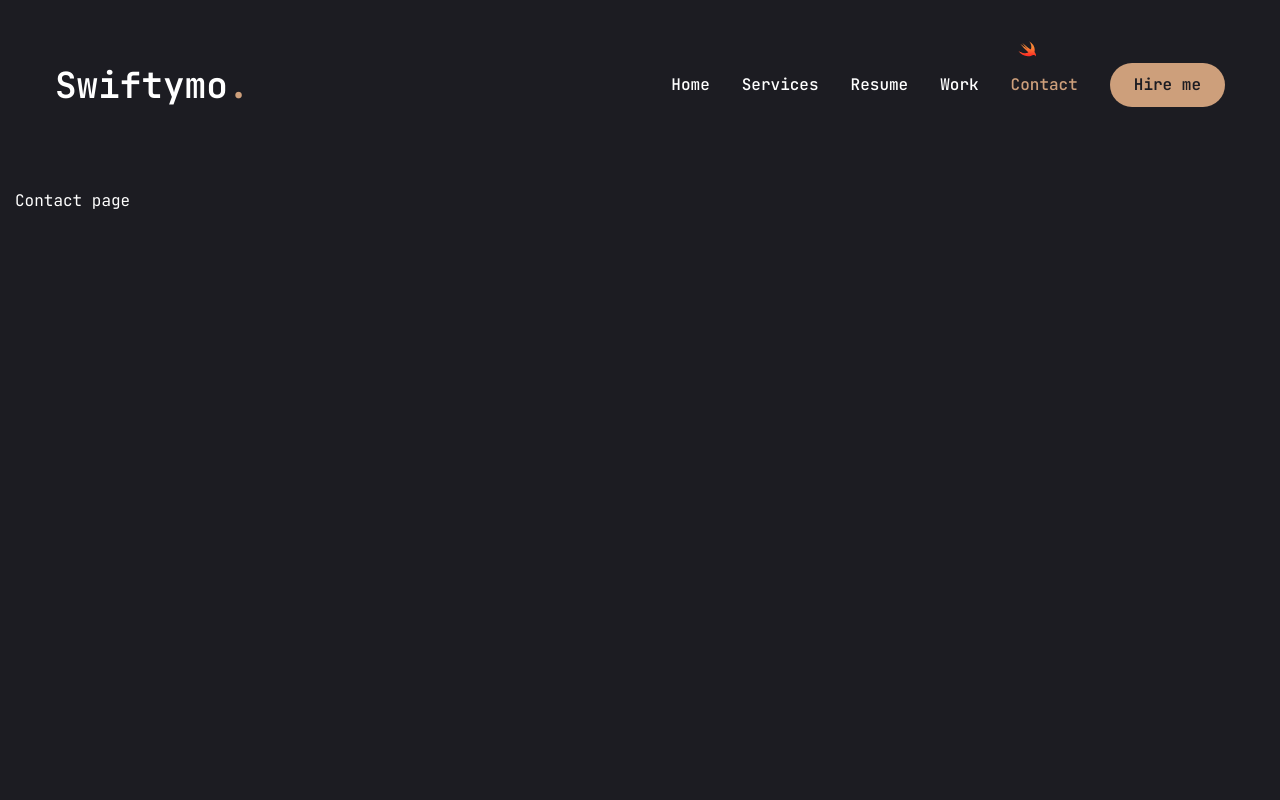
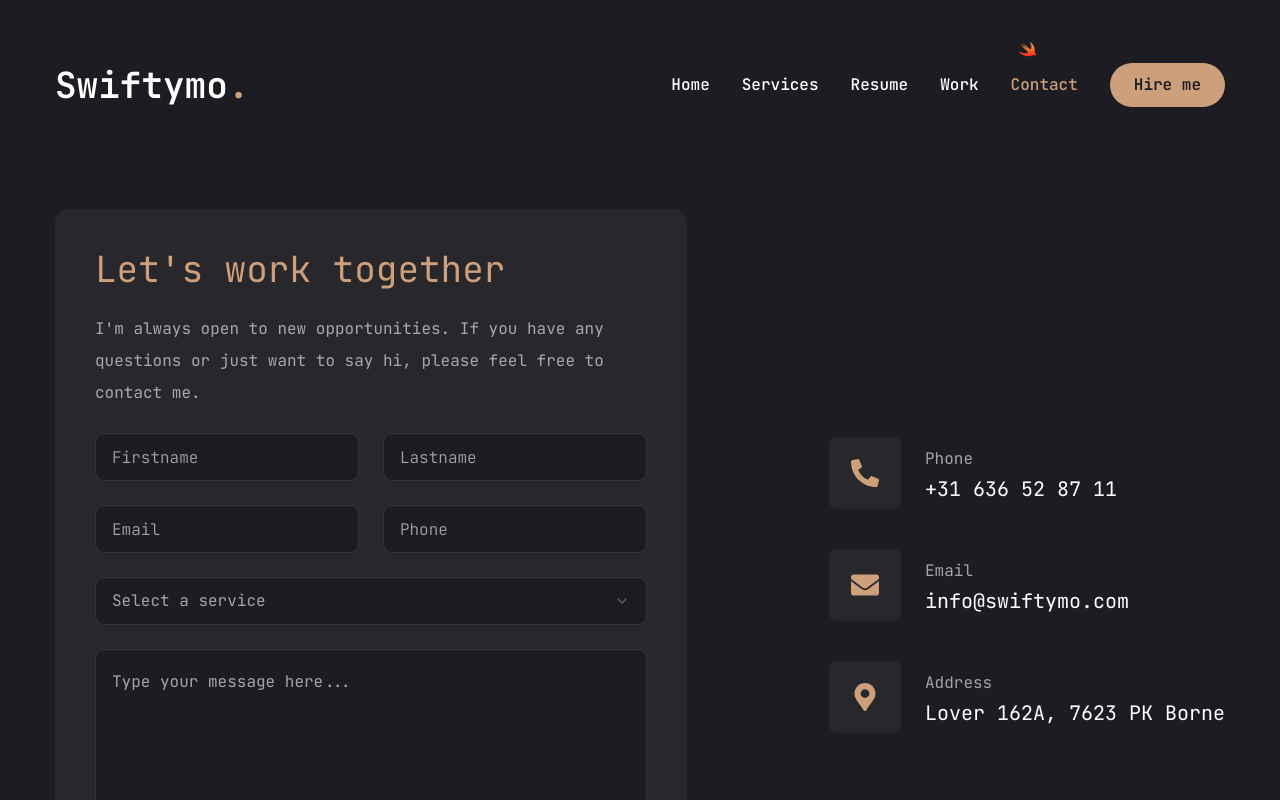
Before and after one commit to mohwaili/swiftymo-portfolio-v2, a Next.js app: page /contact in a window 1280 px wide. Shown: the top 800 px of the page. Built offline with nearby package versions, Linux system fonts and the light colour scheme; a web font is replaced by a local one.

Commit message:
implement contact page

```diff
--- a/src/app/contact/page.tsx
+++ b/src/app/contact/page.tsx
@@ -1,7 +1,108 @@
-import React from 'react'
+"use client";
+
+import { Button } from "@/components/ui/button";
+import { Input } from "@/components/ui/input";
+import { Textarea } from "@/components/ui/textarea";
+
+import {
+  Select,
+  SelectContent,
+  SelectGroup,
+  SelectItem,
+  SelectLabel,
+  SelectTrigger,
+  SelectValue,
+} from "@/components/ui/select";
+
+import React from "react";
+import { FaPhoneAlt, FaEnvelope, FaMapMarkerAlt } from "react-icons/fa";
+
+const info = [
+  {
+    icon: <FaPhoneAlt />,
+    title: "Phone",
+    description: "+31 636 52 87 11",
+  },
+  {
+    icon: <FaEnvelope />,
+    title: "Email",
+    description: "info@swiftymo.com",
+  },
+  {
+    icon: <FaMapMarkerAlt />,
+    title: "Address",
+    description: "Lover 162A, 7623 PK Borne",
+  },
+];
+
+import { motion } from "framer-motion";
 
 export default function page() {
   return (
-    <div className='container'>Contact page</div>
-  )
+    <motion.section
+      initial={{ opacity: 0 }}
+      animate={{
+        opacity: 1,
+        transition: { delay: 0.4, duration: 0.4, ease: "easeIn" },
+      }}
+      className="py-6"
+    >
+      <div className="container mx-auto">
+        <div className="flex flex-col xl:flex-row gap-[30px]">
+
+          <div className="xl:w-[54%] order-2 xl:order-none">
+            <form className="flex flex-col gap-6 p-10 bg-[#27272c] rounded-xl">
+              <h3 className="text-4xl text-accent">Let's work together</h3>
+              <p className="text-white/60">
+                I'm always open to new opportunities. If you have any questions
+                or just want to say hi, please feel free to contact me.
+              </p>
+              <div className="grid grid-cols-1 md:grid-cols-2 gap-6">
+                <Input type="firstname" placeholder="Firstname" />
+                <Input type="lastname" placeholder="Lastname" />
+                <Input type="email" placeholder="Email" />
+                <Input type="phone" placeholder="Phone" />
+              </div>
+              <Select>
+                <SelectTrigger className="w-full">
+                  <SelectValue placeholder="Select a service" />
+                </SelectTrigger>
+                <SelectContent>
+                  <SelectGroup>
+                    <SelectLabel>Select a service</SelectLabel>
+                    <SelectItem value="est">Web Development</SelectItem>
+                    <SelectItem value="cst">App Development</SelectItem>
+                  </SelectGroup>
+                </SelectContent>
+              </Select>
+
+              <Textarea
+                className="h-[200px]"
+                placeholder="Type your message here..."
+              />
+              <Button size="md" className="max-w-40">
+                Send message
+              </Button>
+            </form>
+          </div>
+
+          <div className="flex-1 flex items-center xl:justify-end order-1 xl:order-none mb-8 xl:mb-0">
+            <ul className="flex flex-col gap-10">
+              {info.map((item, index) => (
+                <li key={index} className="flex items-center gap-6">
+                  <div className="w-[52px] h-[52px] xl:w-[72px] xl:h-[72px] bg-[#27272c] text-accent rounded-md flex items-center justify-center">
+                    <div className="text-[28px]">{item.icon}</div>
+                  </div>
+                  <div className="flex-1">
+                      <p className="text-white/60">{item.title}</p>
+                      <h3 className="text-xl">{item.description}</h3>
+                  </div>
+                </li>
+              ))}
+            </ul>
+          </div>
+        </div>
+      </div>
+    </motion.section>
+  );
 }
--- /dev/null
+++ b/src/components/WorkSliderBtns.tsx
@@ -0,0 +1,24 @@
+import React from 'react'
+
+import { useSwiper } from 'swiper/react';
+import { PiCaretLeftBold, PiCaretRightBold } from 'react-icons/pi';
+
+interface WorkSliderBtnsProps {
+    containerStyles: string;
+    btnStyles: string;
+    iconsStyles: string;
+}
+
+export default function WorkSliderBtns({ containerStyles, btnStyles, iconsStyles }: WorkSliderBtnsProps) {
+    const swiper = useSwiper();
+  return (
+    <div className={containerStyles}>
+        <button className={btnStyles} onClick={() => swiper.slidePrev()}>
+            <PiCaretLeftBold className={iconsStyles} />
+        </button>
+        <button className={btnStyles} onClick={() => swiper.slideNext()}>
+            <PiCaretRightBold className={iconsStyles} />
+        </button>
+    </div>
+  )
+}
--- a/src/components/ui/input.tsx
+++ b/src/components/ui/input.tsx
@@ -8,9 +8,7 @@ function Input({ className, type, ...props }: React.ComponentProps<"input">) {
       type={type}
       data-slot="input"
       className={cn(
-        "file:text-foreground placeholder:text-muted-foreground selection:bg-primary selection:text-primary-foreground dark:bg-input/30 border-input h-9 w-full min-w-0 rounded-md border bg-transparent px-3 py-1 text-base shadow-xs transition-[color,box-shadow] outline-none file:inline-flex file:h-7 file:border-0 file:bg-transparent file:text-sm file:font-medium disabled:pointer-events-none disabled:cursor-not-allowed disabled:opacity-50 md:text-sm",
-        "focus-visible:border-ring focus-visible:ring-ring/50 focus-visible:ring-[3px]",
-        "aria-invalid:ring-destructive/20 dark:aria-invalid:ring-destructive/40 aria-invalid:border-destructive",
+        "flex h-[48px] rounded-md border border-white/10 focus:border-accent font-light bg-primary px-4 py-5 text-base placeholder:text-white/60 outline-none",
         className
       )}
       {...props}
--- a/src/components/ui/select.tsx
+++ b/src/components/ui/select.tsx
@@ -37,7 +37,7 @@ function SelectTrigger({
       data-slot="select-trigger"
       data-size={size}
       className={cn(
-        "border-input data-[placeholder]:text-muted-foreground [&_svg:not([class*='text-'])]:text-muted-foreground focus-visible:border-ring focus-visible:ring-ring/50 aria-invalid:ring-destructive/20 dark:aria-invalid:ring-destructive/40 aria-invalid:border-destructive dark:bg-input/30 dark:hover:bg-input/50 flex w-fit items-center justify-between gap-2 rounded-md border bg-transparent px-3 py-2 text-sm whitespace-nowrap shadow-xs transition-[color,box-shadow] outline-none focus-visible:ring-[3px] disabled:cursor-not-allowed disabled:opacity-50 data-[size=default]:h-9 data-[size=sm]:h-8 *:data-[slot=select-value]:line-clamp-1 *:data-[slot=select-value]:flex *:data-[slot=select-value]:items-center *:data-[slot=select-value]:gap-2 [&_svg]:pointer-events-none [&_svg]:shrink-0 [&_svg:not([class*='size-'])]:size-4",
+        "flex h-[48px] w-full items-center justify-between rounded-md border border-white/10 bg-primary px-4 py-5 text-base text-white/60 placeholder:text-white/10 focus:border-accent outline-none",
         className
       )}
       {...props}
@@ -62,7 +62,7 @@ function SelectContent({
       <SelectPrimitive.Content
         data-slot="select-content"
         className={cn(
-          "bg-popover text-popover-foreground data-[state=open]:animate-in data-[state=closed]:animate-out data-[state=closed]:fade-out-0 data-[state=open]:fade-in-0 data-[state=closed]:zoom-out-95 data-[state=open]:zoom-in-95 data-[side=bottom]:slide-in-from-top-2 data-[side=left]:slide-in-from-right-2 data-[side=right]:slide-in-from-left-2 data-[side=top]:slide-in-from-bottom-2 relative z-50 max-h-(--radix-select-content-available-height) min-w-[8rem] origin-(--radix-select-content-transform-origin) overflow-x-hidden overflow-y-auto rounded-md border shadow-md",
+          "border-white/10 text-white bg-background data-[state=open]:animate-in data-[state=closed]:animate-out data-[state=closed]:fade-out-0 data-[state=open]:fade-in-0 data-[state=closed]:zoom-out-95 data-[state=open]:zoom-in-95 data-[side=bottom]:slide-in-from-top-2 data-[side=left]:slide-in-from-right-2 data-[side=right]:slide-in-from-left-2 data-[side=top]:slide-in-from-bottom-2 relative z-50 max-h-(--radix-select-content-available-height) min-w-[8rem] origin-(--radix-select-content-transform-origin) overflow-x-hidden overflow-y-auto rounded-md border shadow-md outline-none",
           position === "popper" &&
             "data-[side=bottom]:translate-y-1 data-[side=left]:-translate-x-1 data-[side=right]:translate-x-1 data-[side=top]:-translate-y-1",
           className
@@ -109,7 +109,7 @@ function SelectItem({
     <SelectPrimitive.Item
       data-slot="select-item"
       className={cn(
-        "focus:bg-accent focus:text-accent-foreground [&_svg:not([class*='text-'])]:text-muted-foreground relative flex w-full cursor-default items-center gap-2 rounded-sm py-1.5 pr-8 pl-2 text-sm outline-hidden select-none data-[disabled]:pointer-events-none data-[disabled]:opacity-50 [&_svg]:pointer-events-none [&_svg]:shrink-0 [&_svg:not([class*='size-'])]:size-4 *:[span]:last:flex *:[span]:last:items-center *:[span]:last:gap-2",
+        "focus:bg-accent focus:text-primary [&_svg:not([class*='text-'])]:text-muted-foreground relative flex w-full cursor-default items-center gap-2 rounded-sm py-1.5 pr-8 pl-2 text-sm outline-hidden select-none data-[disabled]:pointer-events-none data-[disabled]:opacity-50 [&_svg]:pointer-events-none [&_svg]:shrink-0 [&_svg:not([class*='size-'])]:size-4 *:[span]:last:flex *:[span]:last:items-center *:[span]:last:gap-2",
         className
       )}
       {...props}
--- a/src/components/ui/textarea.tsx
+++ b/src/components/ui/textarea.tsx
@@ -7,7 +7,7 @@ function Textarea({ className, ...props }: React.ComponentProps<"textarea">) {
     <textarea
       data-slot="textarea"
       className={cn(
-        "border-input placeholder:text-muted-foreground focus-visible:border-ring focus-visible:ring-ring/50 aria-invalid:ring-destructive/20 dark:aria-invalid:ring-destructive/40 aria-invalid:border-destructive dark:bg-input/30 flex field-sizing-content min-h-16 w-full rounded-md border bg-transparent px-3 py-2 text-base shadow-xs transition-[color,box-shadow] outline-none focus-visible:ring-[3px] disabled:cursor-not-allowed disabled:opacity-50 md:text-sm",
+        "flex min-h-[80px] w-full rounded-md border border-white/10 bg-primary px-4 py-5 text-base placeholder:text-white/60 focus-visible:outline-none focus-visible:ring-accent focus-visible:ring-1 focus-visible:ring-offset-0 disabled:cursor-not-allowed disabled:opacity-50",
         className
       )}
       {...props}
```
Also changed, not shown: src/app/work/page.tsx (+95 -72 lines).
